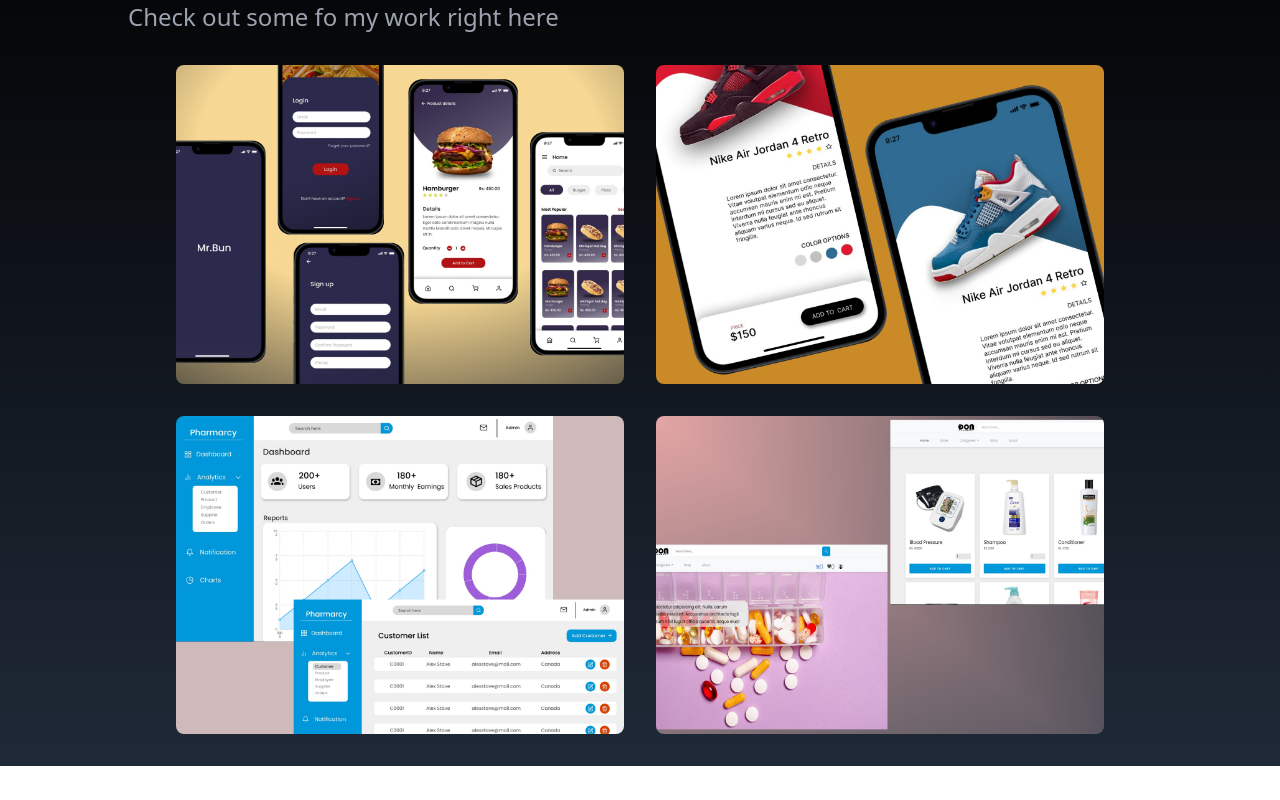
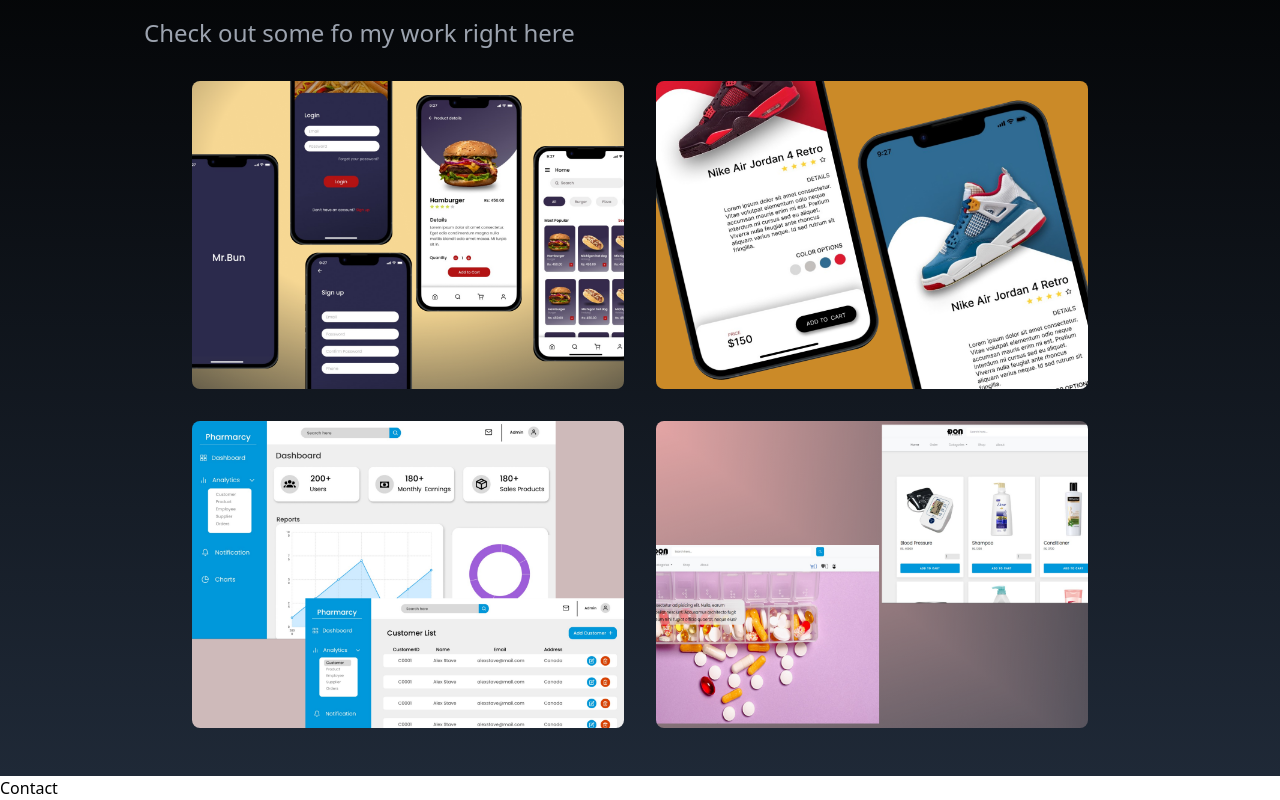
Before and after one commit to migarakavishan/my-portfolio, a React (Create React App) app: page / in a window 1280 px wide. Shown: the part 3680-4480 px from the top of the page. Before the commit the page ends 4446 px from the top, so only its background shows below. Built offline with nearby package versions, Linux system fonts and the light colour scheme.

Commit message:
contact start

```diff
--- a/src/App.js
+++ b/src/App.js
@@ -1,4 +1,5 @@
 import About from "./components/About";
+import { Contact } from "./components/Contact";
 import Experience from "./components/Experience";
 import Home from "./components/Home";
 import NavBar from "./components/NavBar";
@@ -14,6 +15,7 @@
       <Experience />
       <Qualification />
       <Portfolio />
+      <Contact />
     </div>
   );
 }
--- /dev/null
+++ b/src/components/Contact.jsx
@@ -0,0 +1,14 @@
+import React from 'react'
+
+export const Contact = () => {
+  return (
+    <div>
+      <div>
+        <div>
+          <p>Contact</p>
+          <p></p>
+        </div>
+      </div>
+    </div>
+  )
+}
--- a/src/components/Portfolio.jsx
+++ b/src/components/Portfolio.jsx
@@ -7,7 +7,7 @@
 const Portfolio = () => {
   return (
     <div name="portfolio" className='bg-gradient-to-b from-black to-gray-800 w-full text-white h-full'>
-        <div className=" max-w-screen-lg mx-auto text-white">
+        <div className=" max-w-screen-lg mx-auto text-white p-4 ">
             <div>
                 <p className='text-6xl font-bold flex justify-center'>Portfolio</p>
                 <p className='text-2xl mt-20 text-gray-400'>Check out some fo my work right here</p>
```
